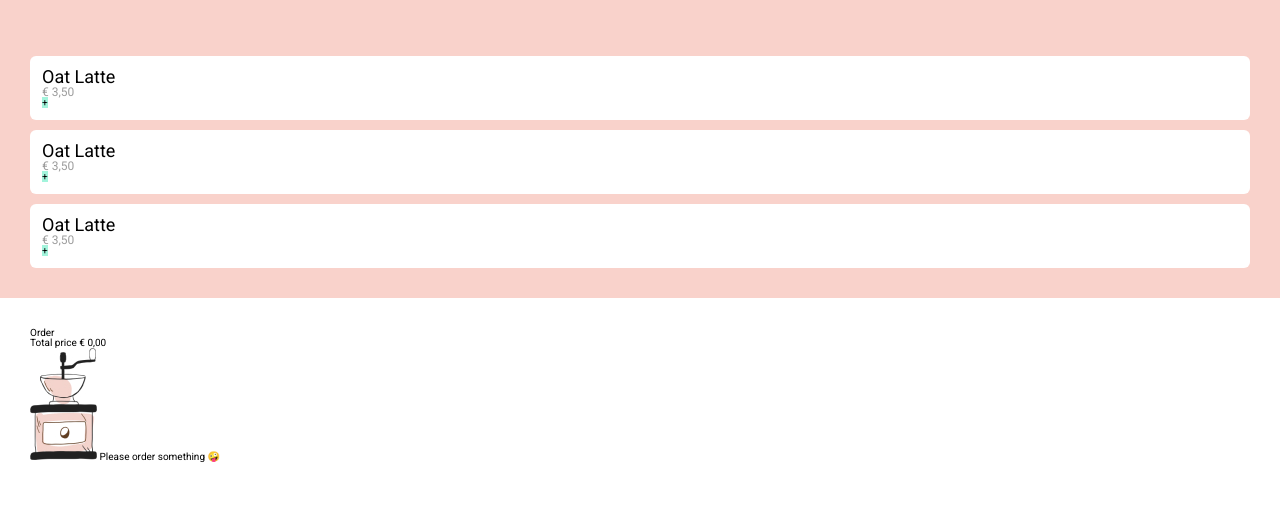
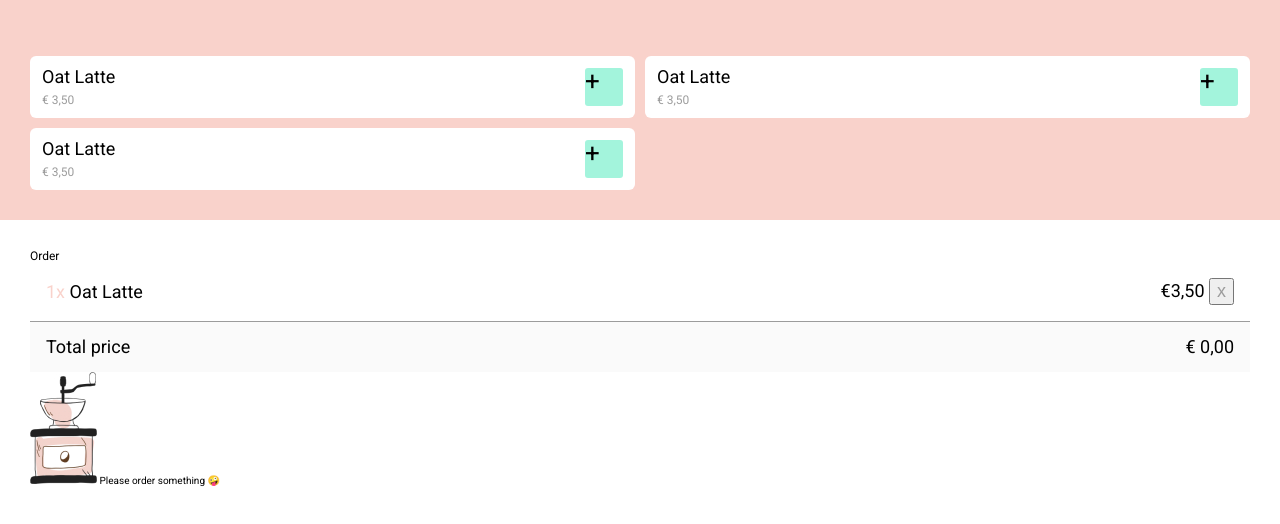
Before and after one commit to pepijndejonckheeree/herhalingsoefening, a website built with webpack: page src/index.html in a window 1280 px wide. Shown: the part 98-622 px from the top of the page. Built offline with nearby package versions, Linux system fonts and the light colour scheme; some packages are replaced by stand-ins of ours.

Commit message:
style.css bijgwerkt

```diff
--- a/src/css/vars.css
+++ b/src/css/vars.css
@@ -3,7 +3,8 @@
   --secondColor: #a3f4dc;
   --darkColor: #212121;
   --greyColor: #9c9c9c;
-  --padding: 3rem;
+  --paddingBig: 3rem;
+  --padding: 1.6rem;
   --paddingSmall: 1.2rem;
   --margin: 3rem;
   --fontFamily: roboto;
--- a/src/index.html
+++ b/src/index.html
@@ -82,6 +82,16 @@
                 </button>
               </li>
             -->
+              <li class="order">
+                <span class="order__name">
+                  <span class="order__amount">1x </span>
+                  Oat Latte
+                </span>
+                <span>
+                  <span class="order__price">&euro;3,50</span>
+                  <button class="remove">x</button>
+                </span>
+              </li>
         </ul>
         <p class="total">
           <span class="total__label">Total price</span>
--- a/src/style.css
+++ b/src/style.css
@@ -24,7 +24,7 @@ html {
 }
 
 .spaced {
-  padding: var(--padding);
+  padding:  var(--paddingBig);
 }
 
 .visually-hidden {
@@ -34,8 +34,7 @@ html {
 .prices__list {
   display: grid;
   grid-gap: 1rem;
-  grid-template-rows: 1fr fr1;
-  grid-template-columns: 1fr fr1;
+  grid-template-columns: 1fr 1fr;
 }
 
 .price {
@@ -44,9 +43,16 @@ html {
   padding: 1.2rem;
 }
 
+.price__button {
+  display: flex;
+  flex-flow: row;
+  justify-content: space-between;
+}
+
 .price__button__wrapper {
   display: flex;
   flex-flow: column;
+  justify-content: space-between;
 }
 
 .price__button__name {
@@ -60,8 +66,45 @@ html {
 
 .price__button__plus {
   background-color: var(--secondColor);
+  border-radius: 3px;
+  font-size: var(--title);
+  align-self: center;
   height: 3.8rem;
   width: 3.8rem;
+}
+
+.order {
+  border-bottom: 1px solid var(--greyColor);
+  font-size: var(--text);
+  padding: var(--padding);
+  display: flex;
+  justify-content: space-between;
+  align-items: center;
+}
+
+.order__amount {
+  color: var(--mainColor);
+}
+
+.remove {
+  color: var(--greyColor);
+  font-size: var(--text);
+}
+
+.title_mini {
+  font-size: var(--smallText);
+}
+
+.total {
+  background-color: #fafafa;
+  padding: var(--padding);
+  display: flex;
+  justify-content: space-between;
+  align-items: center;
+}
+
+.total__label, .total__price {
+  font-size: var(--text);
 }
 
 @media (min-width: 300px){
```
